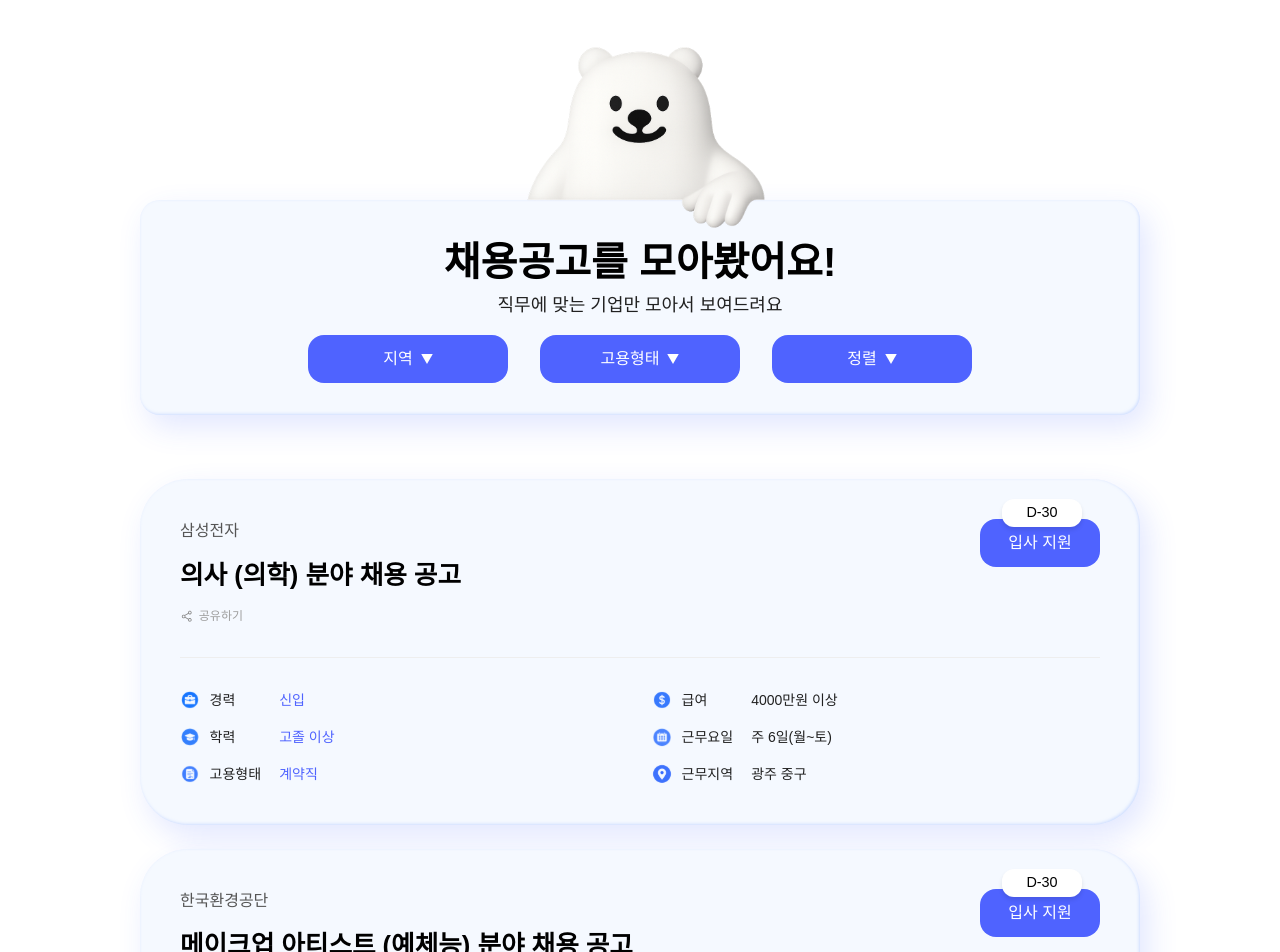
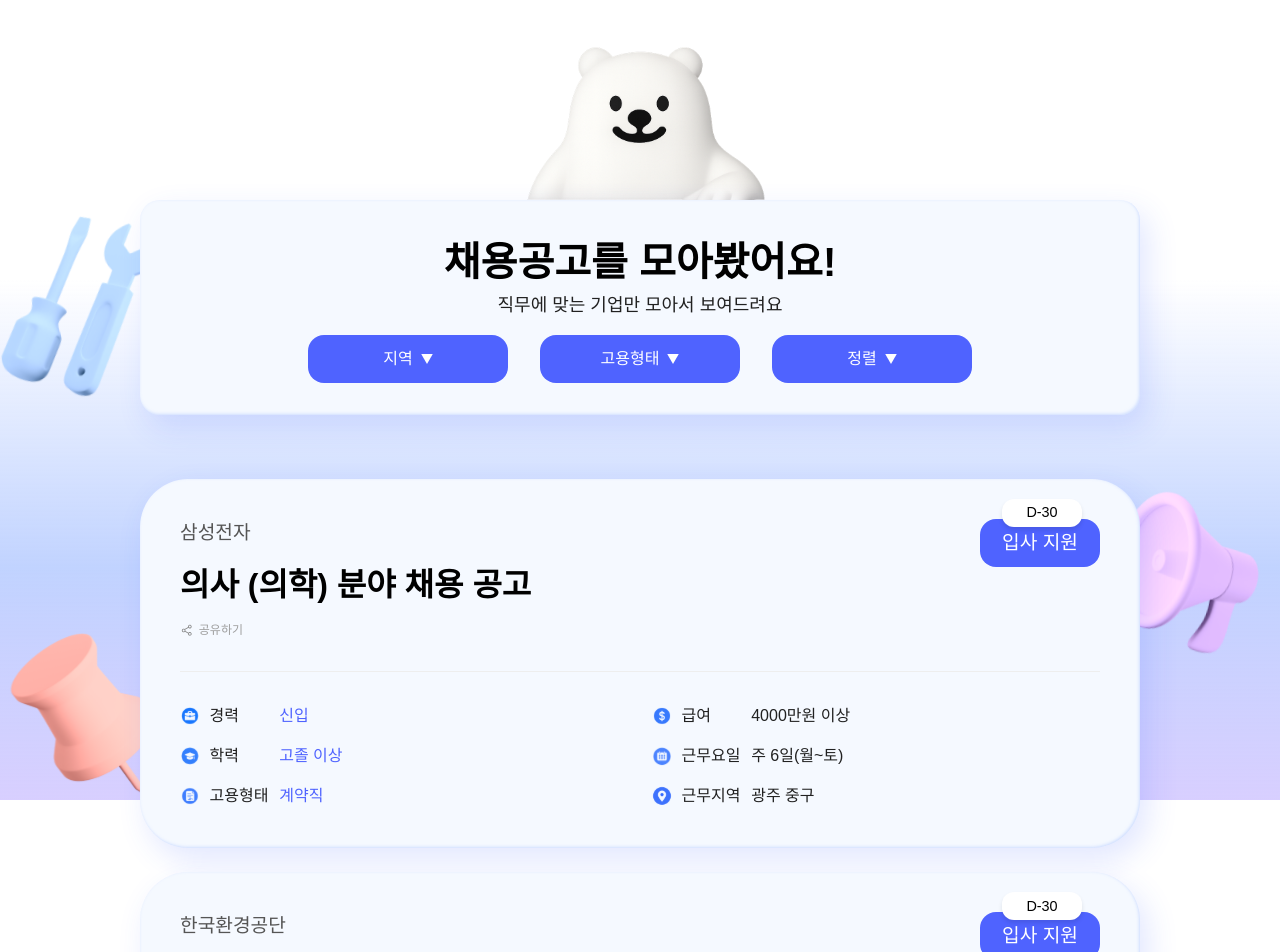
Before and after one commit to hyonun321/JobThoughts, a React (Vite) app in the folder client/: page /jobs in a window 1280 px wide. Shown: the top 952 px of the page. Built offline with nearby package versions, Linux system fonts and the light colour scheme; a web font is replaced by a local one.

Commit message:
Feat: 무한 스크롤 구현 및 뒤 배경 및 아이콘 fixed처리
- 로딩스피너 추가
- 진입시 맨위로 스크롤 이동
- z-index 조정
- 폰트사이즈 반응형으로 조정 (clamp)
- 아이콘 화면에 fixed처리

```diff
--- a/client/src/components/Dropdown.tsx
+++ b/client/src/components/Dropdown.tsx
@@ -24,7 +24,7 @@
   display: inline-block;
   width: 100%;
   max-width: 200px;
-
+  z-index: 3;
   @media (max-width: 768px) {
     max-width: 100%;
   }
@@ -88,7 +88,7 @@
   color: ${({ selected, theme }) => (selected ? theme.colors.primary : theme.colors.gray900)};
   background-color: ${({ theme }) => theme.colors.white};
   cursor: pointer;
-
+  z-index: 10;
   &:hover {
     background-color: ${({ theme }) => theme.colors.gray100};
   }
--- a/client/src/features/jobs/JobCard.tsx
+++ b/client/src/features/jobs/JobCard.tsx
@@ -10,6 +10,8 @@
 import starIcon from '../../assets/icons/icon-star.svg';
 import { theme } from '../../styles/theme';
 import type { Job } from '../../types';
+import { motion } from 'framer-motion';
+import useScrollAnimation from '../../hooks/useScrollAnimation';
 
 type Props = {
   job: Job;
@@ -28,7 +30,7 @@
   flex-direction: column;
   gap: 1.5rem;
   cursor: default;
-  z-index: 2;
+  z-index: 1;
 `;
 
 const Top = styled.div`
@@ -45,13 +47,13 @@
 `;
 
 const Company = styled.div`
-  font-size: clamp(0.8rem, 2vw, 1rem);
+  font-size: clamp(0.8rem, 2vw, 1.2rem);
   font-weight: 500;
   color: #555;
 `;
 
 const Title = styled.div`
-  font-size: clamp(1.2rem, 3vw, 1.6rem);
+  font-size: clamp(1.2rem, 3vw, 2rem);
   font-weight: 700;
 `;
 
@@ -113,12 +115,11 @@
   background-color: ${theme.colors.white};
   font-weight: light;
   cursor: default;
-  z-index: 2;
+  z-index: 1;
   box-shadow: 0 3px 4px rgba(0, 0, 0, 0.1);
 
   @media (max-width: 640px) {
     right: 25px;
-    top: -15px;
   }
 `;
 
@@ -132,7 +133,7 @@
   height: 48px;
   width: 120px;
   border: none;
-  font-size: clamp(0.9rem, 2vw, 1rem);
+  font-size: clamp(0.9rem, 2vw, 1.2rem);
   cursor: pointer;
   text-decoration: none;
   transition: all 0.02s ease-in;
@@ -167,7 +168,7 @@
 const DetailItem = styled.div`
   display: flex;
   gap: 0.6rem;
-  font-size: 14px;
+  font-size: clamp(0.9rem, 2vw, 1rem);
   align-items: center;
   color: ${theme.colors.gray900};
 `;
@@ -185,11 +186,23 @@
 const HighlightDesc = styled.div`
   color: ${theme.colors.primary};
 `;
+const cardVariants = {
+  hidden: { opacity: 0, y: 30 },
+  visible: { opacity: 1, y: 0 },
+};
+const MotionCard = motion(Card);
 
 export default function JobCard({ job, dDay }: Props) {
   const isScrapButton = false;
+  const { ref, controls } = useScrollAnimation(0.1, true);
   return (
-    <Card>
+    <MotionCard
+      ref={ref}
+      initial="hidden"
+      animate={controls}
+      variants={cardVariants}
+      transition={{ duration: 0.5, ease: 'easeOut' }}
+    >
       <Top>
         <TitleInfo>
           <Company>{job.company}</Company>
@@ -247,6 +260,6 @@
           <div>{job.location}</div>
         </DetailItem>
       </DetailGrid>
-    </Card>
+    </MotionCard>
   );
 }
--- a/client/src/features/jobs/JobCardList.tsx
+++ b/client/src/features/jobs/JobCardList.tsx
@@ -1,6 +1,7 @@
 import styled from 'styled-components';
 import JobCard from './JobCard';
 import type { Job } from '../../types';
+import { motion } from 'framer-motion';
 const ListWrapper = styled.div`
   display: flex;
   flex-direction: column;
@@ -8,6 +9,7 @@
   max-width: 1000px;
   width: 80vw;
 `;
+const MotionListWrapper = motion(ListWrapper);
 
 function getDday(postedAt: string): string {
   const today = new Date();
@@ -18,10 +20,10 @@
 }
 export default function JobCardList({ jobs }: { jobs: Job[] }) {
   return (
-    <ListWrapper>
+    <MotionListWrapper>
       {jobs.length > 0
         ? jobs.map((job) => <JobCard key={job.id} job={job} dDay={getDday(job.postedAt)} />)
         : ''}
-    </ListWrapper>
+    </MotionListWrapper>
   );
 }
--- a/client/src/features/jobs/JobListHeader.tsx
+++ b/client/src/features/jobs/JobListHeader.tsx
@@ -14,6 +14,7 @@
   margin-bottom: 2rem;
   max-width: 1000px;
   width: 80vw;
+  z-index: 2;
 `;
 
 const MobileOnlyBr = styled.span`
--- a/client/src/pages/JobListPage.tsx
+++ b/client/src/pages/JobListPage.tsx
@@ -8,20 +8,11 @@
 import megaphone from '../assets/icons/icon-megaphone.svg';
 import pin from '../assets/icons/icon-pin.svg';
 import jobs from '../data/mockJobData';
-import { useState } from 'react';
-
-const BackgroundWrapper = styled.div`
-  position: relative;
-  display: flex;
-  width: 100%;
-  min-height: 200vh;
-  display: flex;
-  flex-direction: column;
-  background: linear-gradient(to bottom, #ffffff 35%, rgba(172, 196, 255, 0.75) 71%, #d8cfff 100%);
-`;
+import { useEffect, useState } from 'react';
+import { theme } from '../styles/theme';
 
 const Icon = styled.div<{ top: string; left?: string; right?: string }>`
-  position: absolute;
+  position: fixed;
   top: ${({ top }) => top};
   left: ${({ left }) => left || 'auto'};
   right: ${({ right }) => right || 'auto'};
@@ -47,23 +38,62 @@
 `;
 
 const SectionWrapper = styled.section`
+  position: relative;
   width: 100vw;
-  position: relative;
   display: flex;
   flex-direction: column;
   align-items: center;
+  padding-bottom: 200px;
+  z-index: 1;
+`;
+const LoadingSpinner = styled.div`
+  position: absolute;
+  bottom: 80px;
+  width: 100%;
+  display: flex;
+  justify-content: center;
+  align-items: center;
+  z-index: 10;
+
+  &::after {
+    content: '';
+    width: 36px;
+    height: 36px;
+    border: 4px solid ${theme.colors.white};
+    border-top: 4px solid ${theme.colors.primary}; // 회전 강조 색
+    border-radius: 50%;
+    animation: spin 0.8s linear infinite;
+  }
+
+  @keyframes spin {
+    0% {
+      transform: rotate(0deg);
+    }
+    100% {
+      transform: rotate(360deg);
+    }
+  }
 `;
 
-const Divider = styled.div`
-  width: 100vw;
-  height: 10vh;
+const PageContainer = styled.div`
+  position: relative;
+  width: 100%;
+  min-height: 100vh;
+  overflow-x: hidden;
+
+  /* 배경을 바로 줌 */
+  background: linear-gradient(to bottom, #ffffff 35%, rgba(172, 196, 255, 0.75) 71%, #d8cfff 100%);
+  background-attachment: fixed;
 `;
+
 export default function JobListPage() {
   const location = useLocation();
   const selectedJob = location.state?.selectedJob || '';
   const [locationFilter, setLocationFilter] = useState('');
   const [typeFilter, setTypeFilter] = useState('');
   const [sortFilter, setSortFilter] = useState('');
+  const [visibleCount, setVisibleCount] = useState(5);
+  const [isLoading, setIsLoading] = useState(false);
 
   const jobsForSelectedJob = jobs.filter((job) => job.job.includes(selectedJob));
 
@@ -81,8 +111,35 @@
   } else {
     filteredJobs.sort((a, b) => new Date(b.postedAt).getTime() - new Date(a.postedAt).getTime());
   }
+  const visibleJobs = filteredJobs.slice(0, visibleCount);
+  useEffect(() => {
+    const handleScroll = () => {
+      const scrollY = window.scrollY;
+      const viewportHeight = window.innerHeight;
+      const fullHeight = document.body.scrollHeight;
+
+      const isNearBottom = scrollY + viewportHeight >= fullHeight - 100;
+      const hasMore = visibleCount < filteredJobs.length;
+
+      if (isNearBottom && hasMore && !isLoading) {
+        setIsLoading(true);
+        setTimeout(() => {
+          setVisibleCount((prev) => Math.min(prev + 5, filteredJobs.length));
+          setIsLoading(false);
+        }, 800);
+      }
+    };
+
+    window.addEventListener('scroll', handleScroll);
+    return () => window.removeEventListener('scroll', handleScroll);
+  }, [filteredJobs.length, visibleCount, isLoading]);
+  useEffect(() => {
+    window.scrollTo(0, 0);
+  }, []);
+
   return (
-    <BackgroundWrapper>
+    <>
+      <PageContainer>
         <SectionWrapper>
           <HeaderWithBear>
             <BearImage>
@@ -91,7 +148,7 @@
             <JobListHeader
               selectedJob={selectedJob}
               jobCount={filteredJobs.length}
-            totalCount={jobsForSelectedJob.length} // 👉 전체 중에서 필터 걸리기 전 개수
+              totalCount={jobsForSelectedJob.length}
               locationFilter={locationFilter}
               setLocationFilter={setLocationFilter}
               typeFilter={typeFilter}
@@ -100,18 +157,19 @@
               setSortFilter={setSortFilter}
             />
           </HeaderWithBear>
-        <JobCardList jobs={filteredJobs} />
+          <JobCardList jobs={visibleJobs} />
+          {isLoading && <LoadingSpinner />}
         </SectionWrapper>
-      <Icon top="25%" left="0%">
+        <Icon top="25vh" left="0%">
           <Image src={tool} width="15vw" motion="float" />
         </Icon>
-      <Icon top="90%" left="0%">
+        <Icon top="80vh" left="0%">
           <Image src={pin} width="15vw" motion="float" />
         </Icon>
-      <Icon top="60%" left="85%">
+        <Icon top="60vh" left="85%">
           <Image src={megaphone} width="15vw" motion="float" />
         </Icon>
-      <Divider />
-    </BackgroundWrapper>
+      </PageContainer>
+    </>
   );
 }
```
Lines whose indentation alone changed are shown as unchanged.
